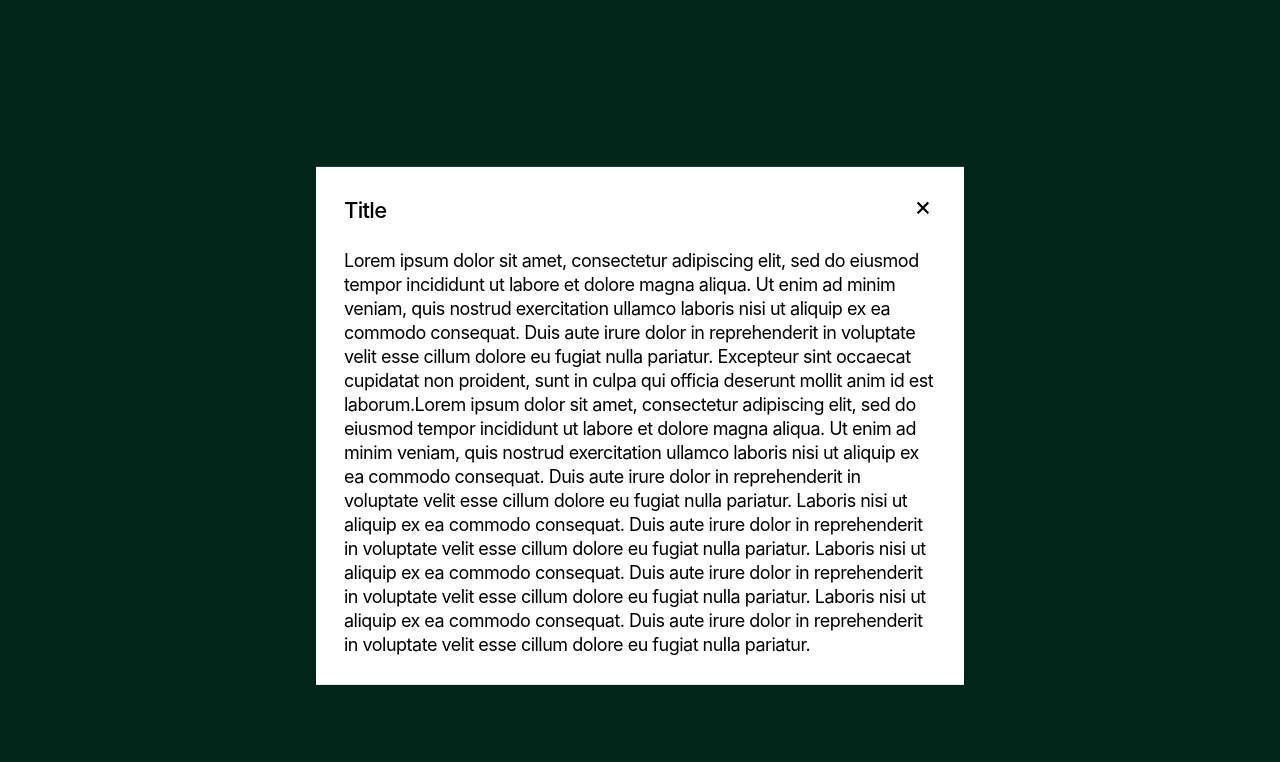
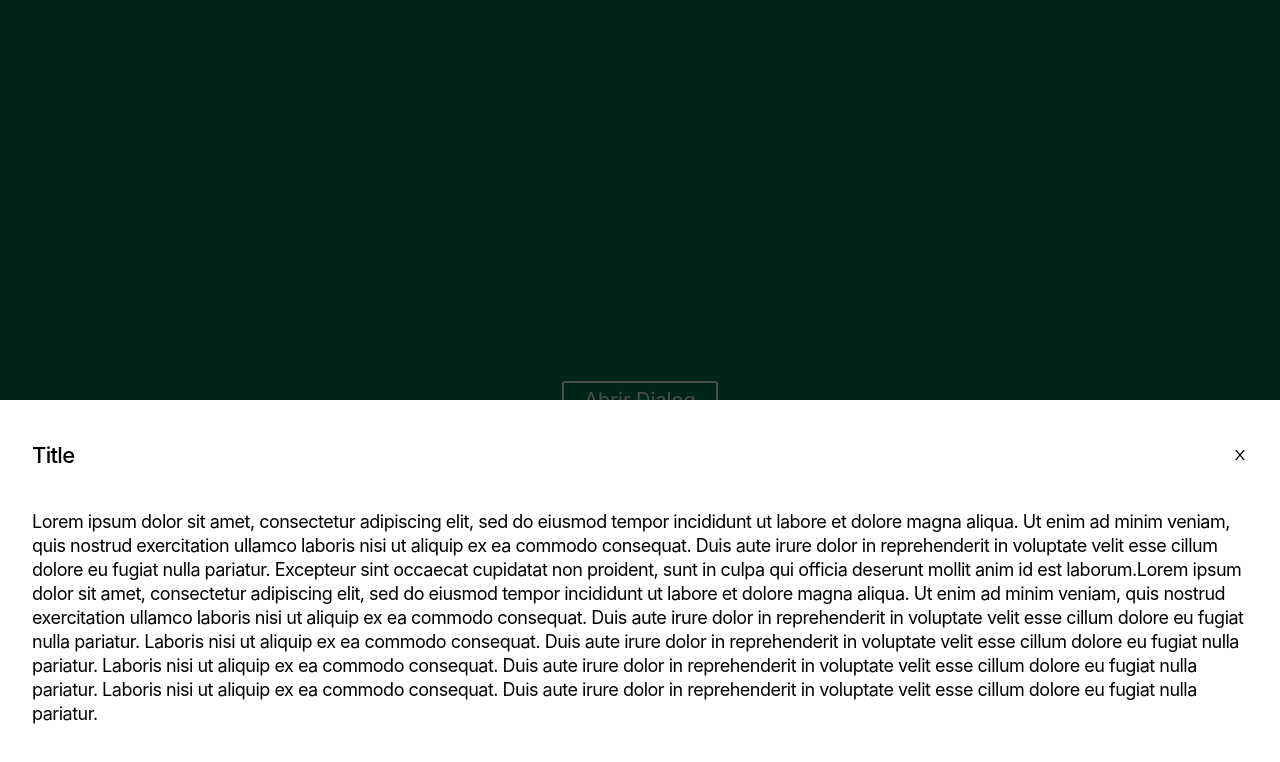
Before and after one commit to guivezula/lemon-dialog, a React (Create React App) app: page / in a window 1280 px wide. Both pictures are taken after a click on the button "Abrir Dialog". Shown: the top 762 px of the page. Built offline with nearby package versions, Linux system fonts and the light colour scheme.

Commit message:
ajustar css do dialog

```diff
--- a/src/components/Dialog/Dialog.tsx
+++ b/src/components/Dialog/Dialog.tsx
@@ -1,5 +1,5 @@
 import React, { ReactNode } from "react";
-import { BiX } from "react-icons/bi";
+import { AiOutlineClose } from "react-icons/ai";
 import useEscapeKey from "../../hooks/useEscapeKey";
 import useOverlayClick from "../../hooks/useOverlayClick";
 import {
@@ -37,7 +37,7 @@ export const Dialog = (props: DialogProps) => {
               }
             >
               {title && <Title data-testid="title-element">{title}</Title>}
-              <BiX data-testid="close-icon" onClick={onClose} />
+              <AiOutlineClose size={16} data-testid="close-icon" onClick={onClose} />
             </DialogHeader>
             {children && (
               <DialogContent data-testid="content-element">
--- a/src/components/Dialog/style/Dialog.styled.ts
+++ b/src/components/Dialog/style/Dialog.styled.ts
@@ -12,10 +12,8 @@ const Overlay = styled.div`
 
 const Container = styled.div`
   position: fixed;
-  top: 50%;
-  left: 50%;
-  padding: 4px;
-  transform: translate(-50%, -45%);
+  bottom: 0;
+  transform: translate(0%, 0%);
   background-color: rgb(255, 255, 255);
   color: rgb(0, 0, 0);
   min-height: 50%;
@@ -24,18 +22,13 @@ const Container = styled.div`
   display: flex;
   flex-direction: column;
   overflow: hidden;
-
-  @media (max-width: 375px) {
-    left: unset;
-    top: unset;
-    bottom: 0;
-    transform: translate(0%, 0%);
-  }
 `;
 
 const DialogHeader = styled.header`
   display: flex;
-  padding: 1.5rem;
+  padding: 32px;
+  height: 46px;
+  align-items: center;
 `;
 
 const Title = styled.span`
@@ -55,24 +48,8 @@ const DialogContent = styled.div`
   letter-spacing: -0.028em;
   text-align: left;
 
-  padding: 0px 1.5rem 1.5rem 1.5rem;
+  padding: 0px 32px 32px 32px;
   overflow-y: auto;
-
-  @media (min-width: 376px) {
-    ::-webkit-scrollbar {
-      width: 12px;
-    }
-
-    ::-webkit-scrollbar-track {
-      -webkit-box-shadow: inset 0 0 6px rgba(0, 0, 0, 0.2);
-      border-radius: 10px;
-    }
-
-    ::-webkit-scrollbar-thumb {
-      border-radius: 10px;
-      -webkit-box-shadow: inset 0 0 6px rgba(0, 0, 0, 0.2);
-    }
-  }
 `;
 
 const HEADER_STYLE_CONTENT_END = {
```
